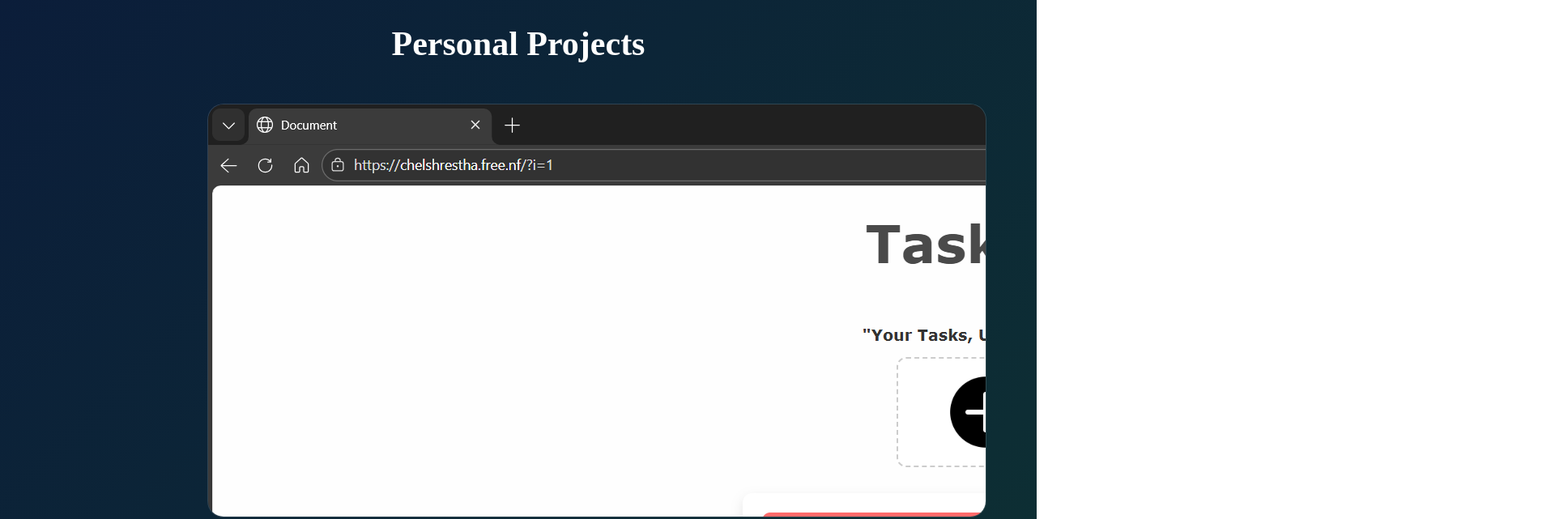
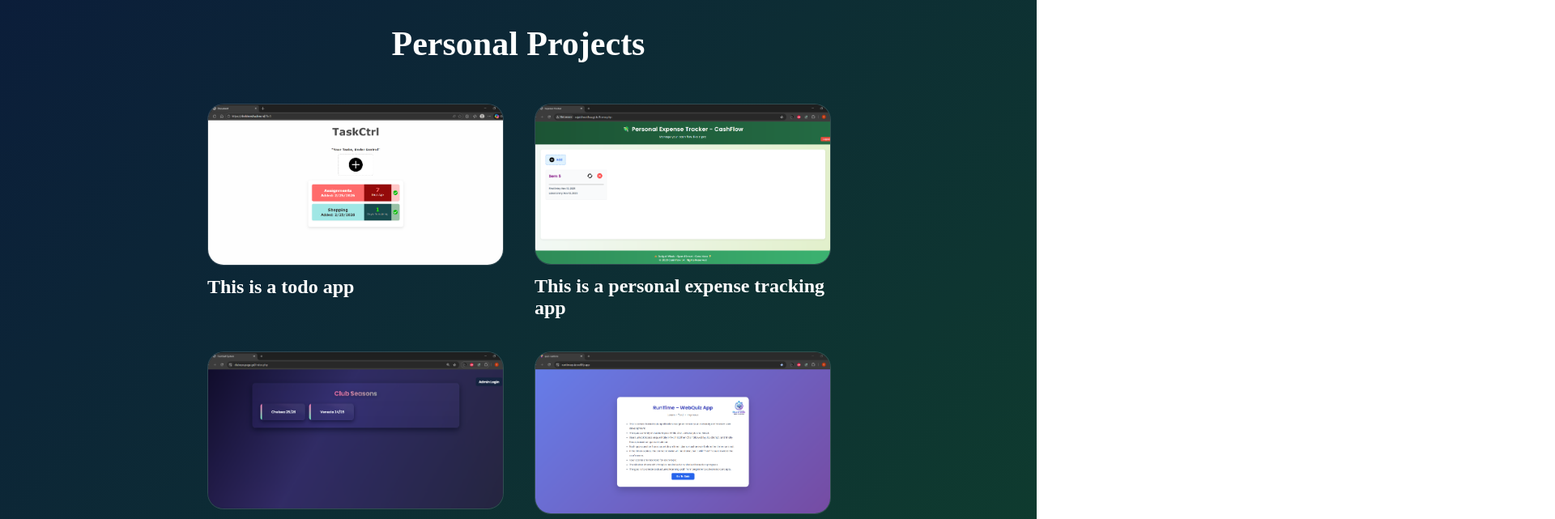
Before and after one commit to Sujal-Shrestha-SS/portfolio, a React (Vite) app in the folder my-portfolio/: page / in a window 1280 px wide. Shown: the part 1620-2261 px from the top of the page at 81% size, 1920 px wide, since content can reach past the window. Built offline with nearby package versions, Linux system fonts and the light colour scheme.

Commit message:
styling ProjectImage component

```diff
--- a/my-portfolio/src/components/Projects.jsx
+++ b/my-portfolio/src/components/Projects.jsx
@@ -62,8 +62,8 @@ const ProjectBlock = styled.div`
 `
 
 const ImageCard = styled.div`
-  width: 50%;
-  height: 50%;
+  width: 100%;
+  height: 100%;
   border-radius: 20px;
   overflow: hidden;
 
@@ -80,7 +80,15 @@ const ImageCard = styled.div`
 `
 
 const ProjectImage = styled.img`
+  width: 100%;
+  height: 100%;
+  object-fit: cover;
 
+  transition: transform 0.4s ease;
+
+  ${ImageCard}:hover &{
+    transform: scale(1.08);
+  }
 
 `
 
```
